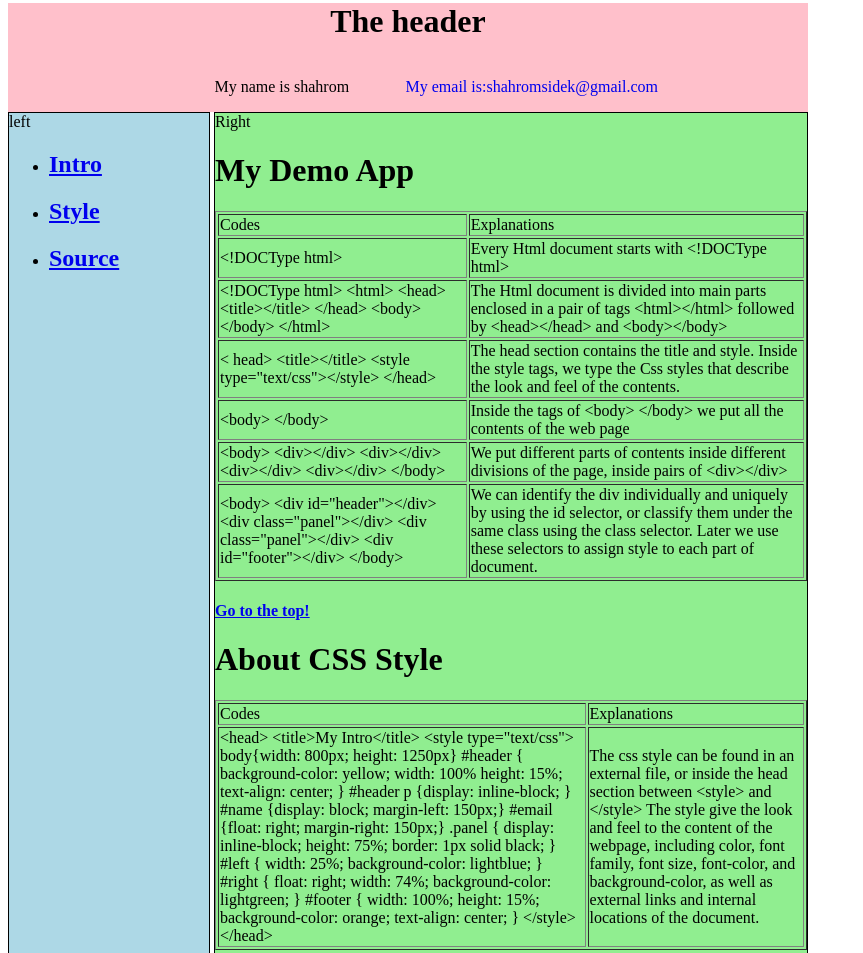
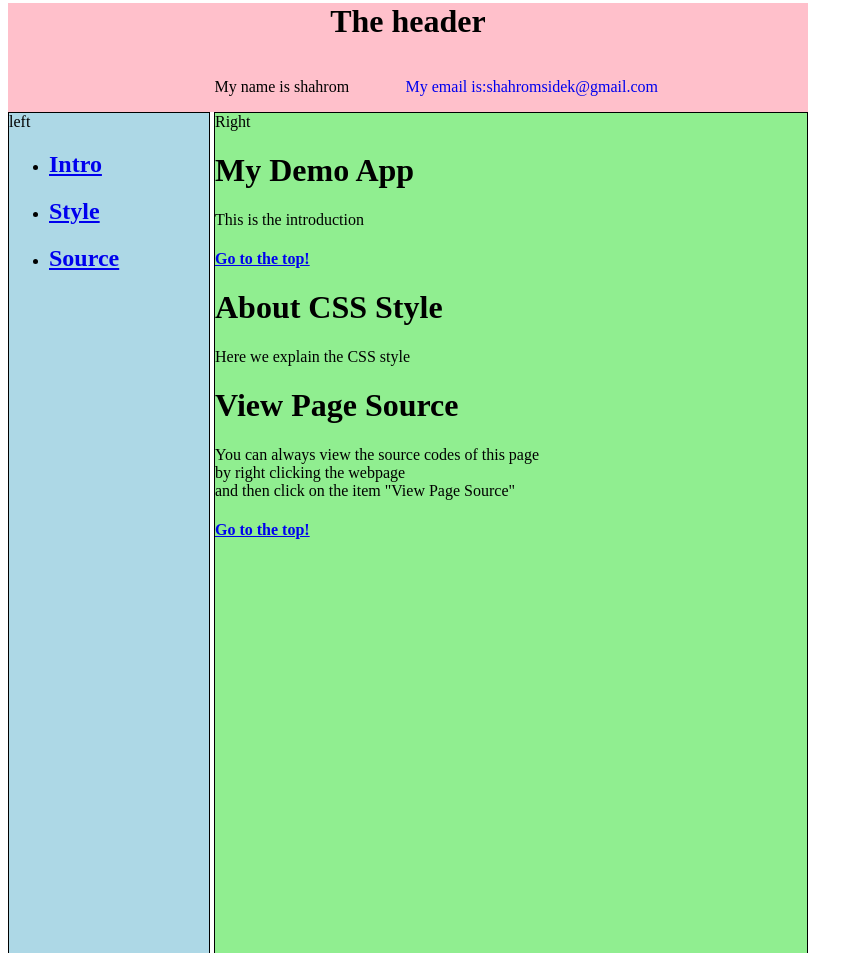
Before and after one commit to shahrom51/shahrom51.github.io, a plain HTML site: page html-css-p1/MyInfo.html in a window 1280 px wide. Shown: the part 18-971 px from the top of the page, without its empty margins (0-863 px from the left). Drawn offline with Linux system fonts and the light colour scheme.

Commit message:
Update MyInfo.html

```diff
--- a/html-css-p1/MyInfo.html
+++ b/html-css-p1/MyInfo.html
@@ -69,142 +69,14 @@
 	Right
 	<a name="intro"><h1>My Demo App</h1>
 
-<table border=1><tr><td>
-Codes
-</td><td>
-Explanations
-</td></tr>
-<tr><td>
-&lt;!DOCType html&gt;
-</td><td>
-Every Html document starts with &lt;!DOCType html&gt;
-
-</td></tr>
-<tr><td>
-&lt;!DOCType html&gt;
-&lt;html&gt;
-&lt;head&gt;
-&lt;title&gt;&lt;/title&gt;
-&lt;/head&gt;
-&lt;body&gt;
-&lt;/body&gt;
-&lt;/html&gt;
-</td><td>
-The Html document is divided into main parts enclosed in a pair of tags
-&lt;html&gt;&lt;/html&gt;
-followed by
-&lt;head&gt;&lt;/head&gt;
-and
-&lt;body&gt;&lt;/body&gt;
-
-</td></tr>
-<tr><td>
-&lt; head&gt;
-	&lt;title&gt;&lt;/title&gt;
-	&lt;style type="text/css"&gt;&lt;/style&gt;
-&lt;/head&gt;
-</td><td>
-The head section contains the
-title
-and style.
-
-Inside the style tags, we type the Css styles that describe the look and feel of the contents.
-</td></tr>
-<tr><td>
-
-&lt;body&gt;
-&lt;/body&gt;
-</td><td>
-Inside the tags of &lt;body&gt; &lt;/body&gt;
-we put all the contents of the web page
-</td></tr>
-<tr><td>
-&lt;body&gt;
-	&lt;div&gt;&lt;/div&gt;
-	&lt;div&gt;&lt;/div&gt;
-	&lt;div&gt;&lt;/div&gt;
-	&lt;div&gt;&lt;/div&gt;
-&lt;/body&gt;
-</td><td>
-We put different parts of contents inside different divisions of the page, inside pairs of
-&lt;div&gt;&lt;/div&gt;
-</td></tr>
-<tr><td>
-&lt;body&gt;
-&lt;div  id="header"&gt;&lt;/div&gt;
-	&lt;div class="panel"&gt;&lt;/div&gt;
-	&lt;div class="panel"&gt;&lt;/div&gt;
-	&lt;div id="footer"&gt;&lt;/div&gt;
-&lt;/body&gt;
-</td><td>
-We can identify the div individually and uniquely by using the id selector, or classify them under the same class using the class selector.
-
-Later we use these selectors to assign style to each part of document.
-</td></tr></table>
+This is the introduction
 
 <div class="top"><h4><a href="#top">Go to the top!</a></h4></div>
 
 <a name="style"><h1>About CSS Style</h1>
-<table border=1><tr><td>
-Codes
-</td><td>
-Explanations
-</td></tr>
-<tr><td>
-&lt;head&gt;
-	&lt;title&gt;My Intro&lt;/title&gt;
-	&lt;style type="text/css"&gt;
-		body{width: 800px;
-			height: 1250px}
-		#header {
-			background-color: yellow;
-			width: 100%
-			height: 15%;
-			text-align: center;
-			}
-		#header p {display: inline-block;
-		}
-		#name {display: block;
-			margin-left: 150px;}
-		#email {float: right;
-			margin-right: 150px;}
 
-		.panel {
-			display: inline-block;
-			height: 75%;
-			border: 1px solid black;
-		}
+Here we explain the CSS style
 
-
-		#left {
-			width: 25%;
-			background-color: lightblue;
-		}
-
-		#right {
-			float: right;
-			width: 74%;
-			background-color: lightgreen;
-		}
-
-		#footer {
-		width: 100%;
-		height: 15%;
-		background-color: orange;
-		text-align: center;
-		}
-
-	&lt;/style&gt;
-&lt;/head&gt;
-</td><td>
-The css style can be found in an external file,
-or inside the head section between
-&lt;style&gt; and &lt;/style&gt;
-
-The style give the look and feel to the content
-of the webpage, including color, font family, font size, font-color, and background-color, as well as external links and internal locations of the document.
-
-</td></tr></table>
 <a name="source"><h1>View Page Source</h1>
 <p>You can always view the source codes of this page <br>
 by right clicking the webpage <br>
```
